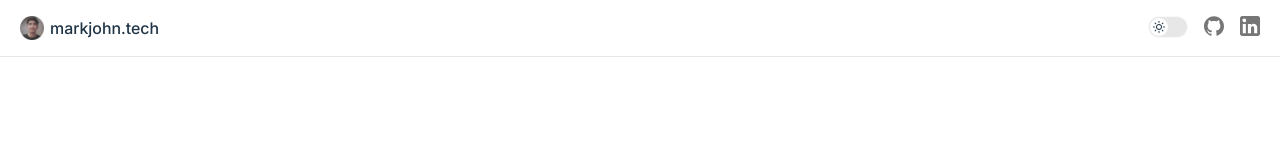
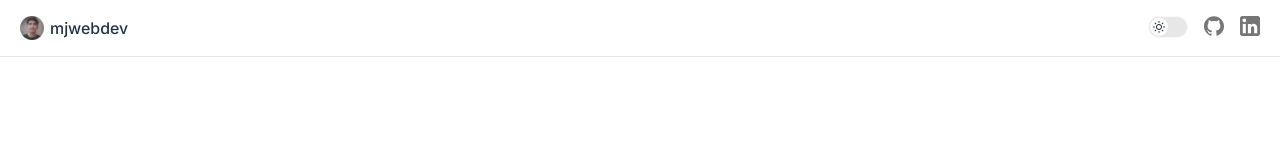
Before and after one commit to mmrkjhn0623/mjvueportfolio, a Vue app: page / in a window 1280 px wide. Shown: the top 160 px of the page. Built offline with nearby package versions, Linux system fonts and the light colour scheme; no server answers.

Commit message:
update site name

```diff
--- a/src/components/Header.vue
+++ b/src/components/Header.vue
@@ -27,7 +27,7 @@ const themeSwitch = () => {
                 <div class="logo">
                     <router-link to="/" class="logo-link">
                         <img :src="logo" alt="Logo">
-                        <span>markjohn.tech</span>
+                        <span>mjwebdev</span>
                     </router-link>
                 </div>
                 <nav>
```
